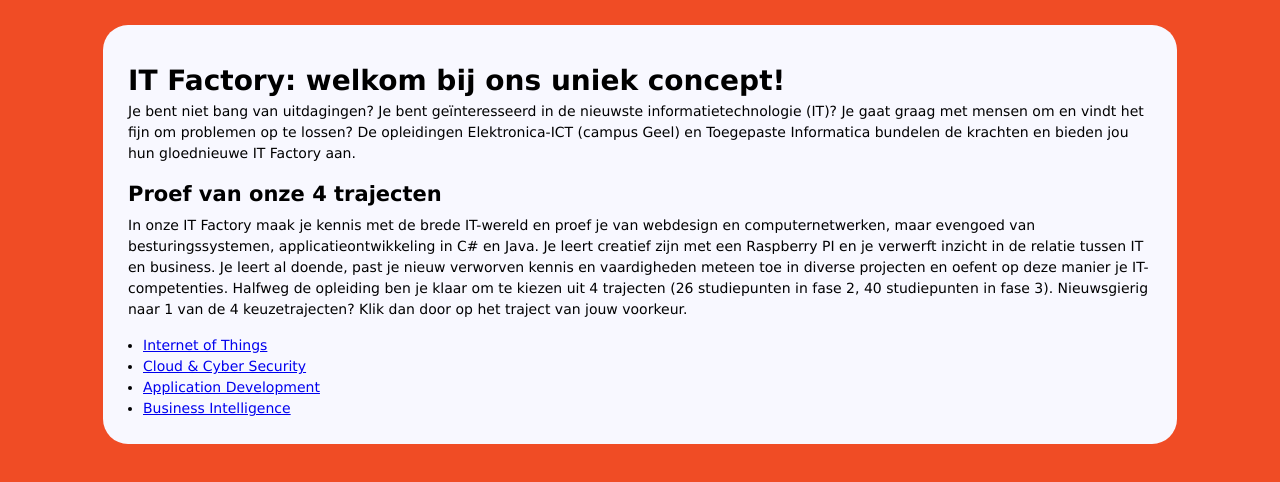
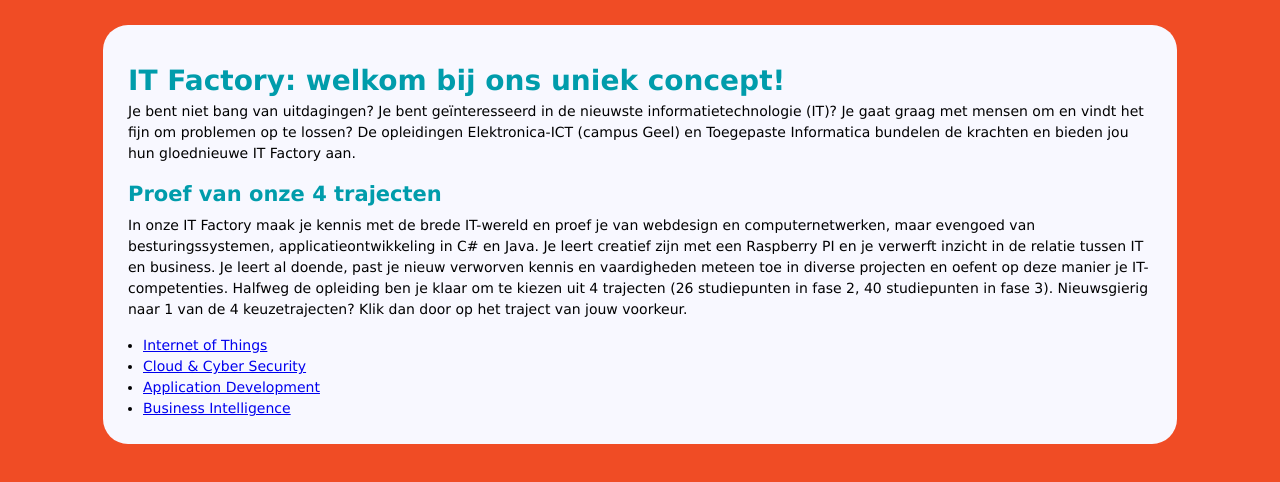
Before and after one commit to jkwadraat/project_itf_git, a plain HTML site: page index.html in a window 1280 px wide. Drawn offline with Linux system fonts and the light colour scheme.

Commit message:
change stijl.css (kleur h1 en h2 = #009cab)

```diff
--- a/css/stijl.css
+++ b/css/stijl.css
@@ -22,6 +22,8 @@
 
 h1, h2 {
     padding: 20px 0px 10px 0px;
+    background-color: inherit;
+    color: #009cab;
 }
 
 ul {
```
